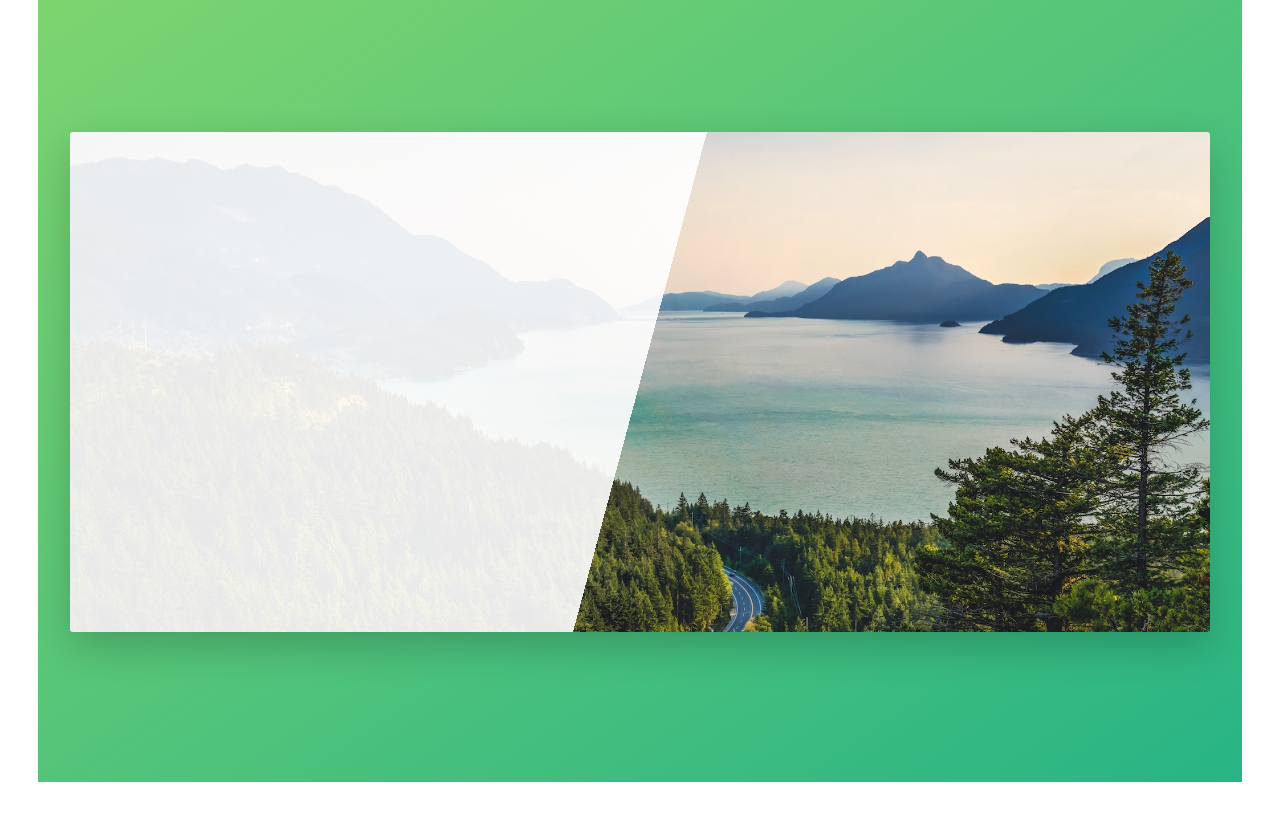
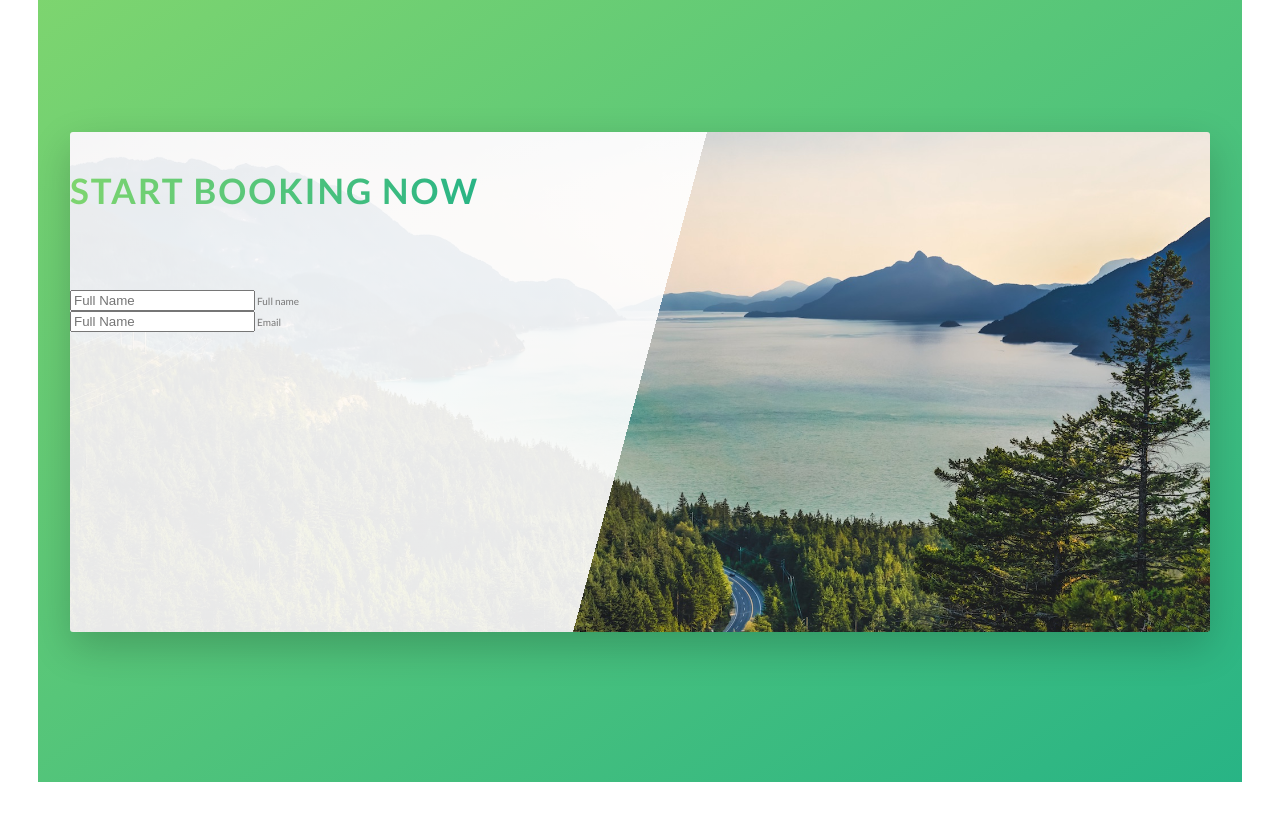
Before and after one commit to Ryoung27/CSS-SASS, a website: page index.html in a window 1280 px wide. Shown: the part 4800-5620 px from the top of the page. Drawn offline with Linux system fonts and the light colour scheme.

Commit message:
added booking section

```diff
--- a/index.html
+++ b/index.html
@@ -268,7 +268,21 @@
             <div class="row">
                 <div class="book">
                     <div class="book_form">
-
+                        <form action="#" class="form">
+                            <div class="u-margin-bottom-medium">
+                                <h2 class="heading-secondary">
+                                    Start booking now
+                                </h2>
+                            </div>
+                            <div class="form__group">
+                                <input type="text" class="form__input" placeholder="Full Name" id="name" required>
+                                <label for="name" class="form__label">Full name</label>
+                            </div>
+                            <div class="form__group">
+                                <input type="email" class="form__input" placeholder="Full Name" id="email" required>
+                                <label for="email" class="form__label">Email</label>
+                            </div>
+                        </form>
                     </div>
                 </div>
             </div>
--- a/sass/pages/_home.scss
+++ b/sass/pages/_home.scss
@@ -48,4 +48,9 @@
     height: 50rem;
     border-radius: 3px;
     box-shadow: 0 1.5rem 4rem rgba($color-black, .2);
+
+    &__form{
+        width: 50%;
+        padding: 6rem;
+    }
 }
```
Also changed, not shown: css/style.css.
